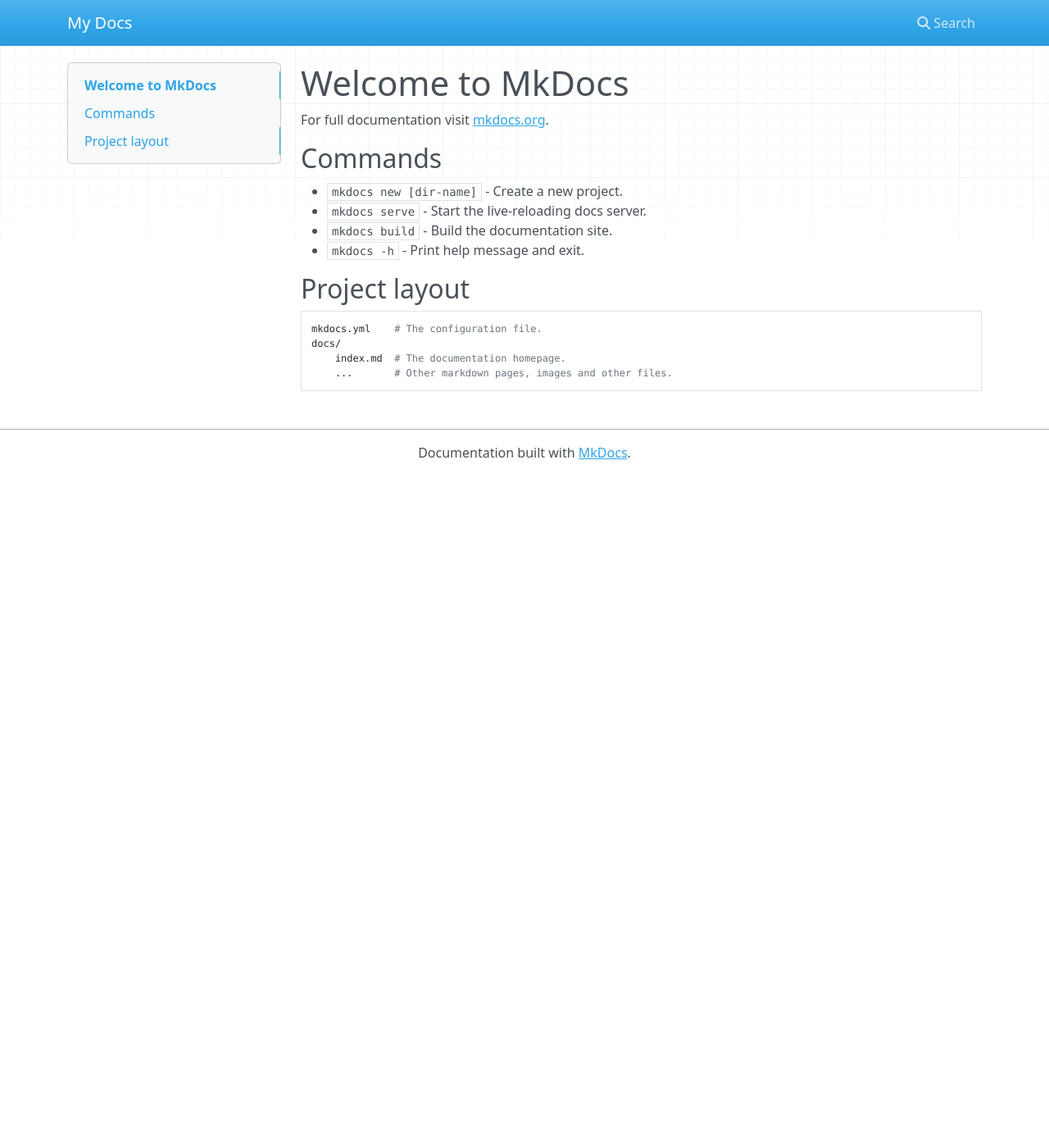
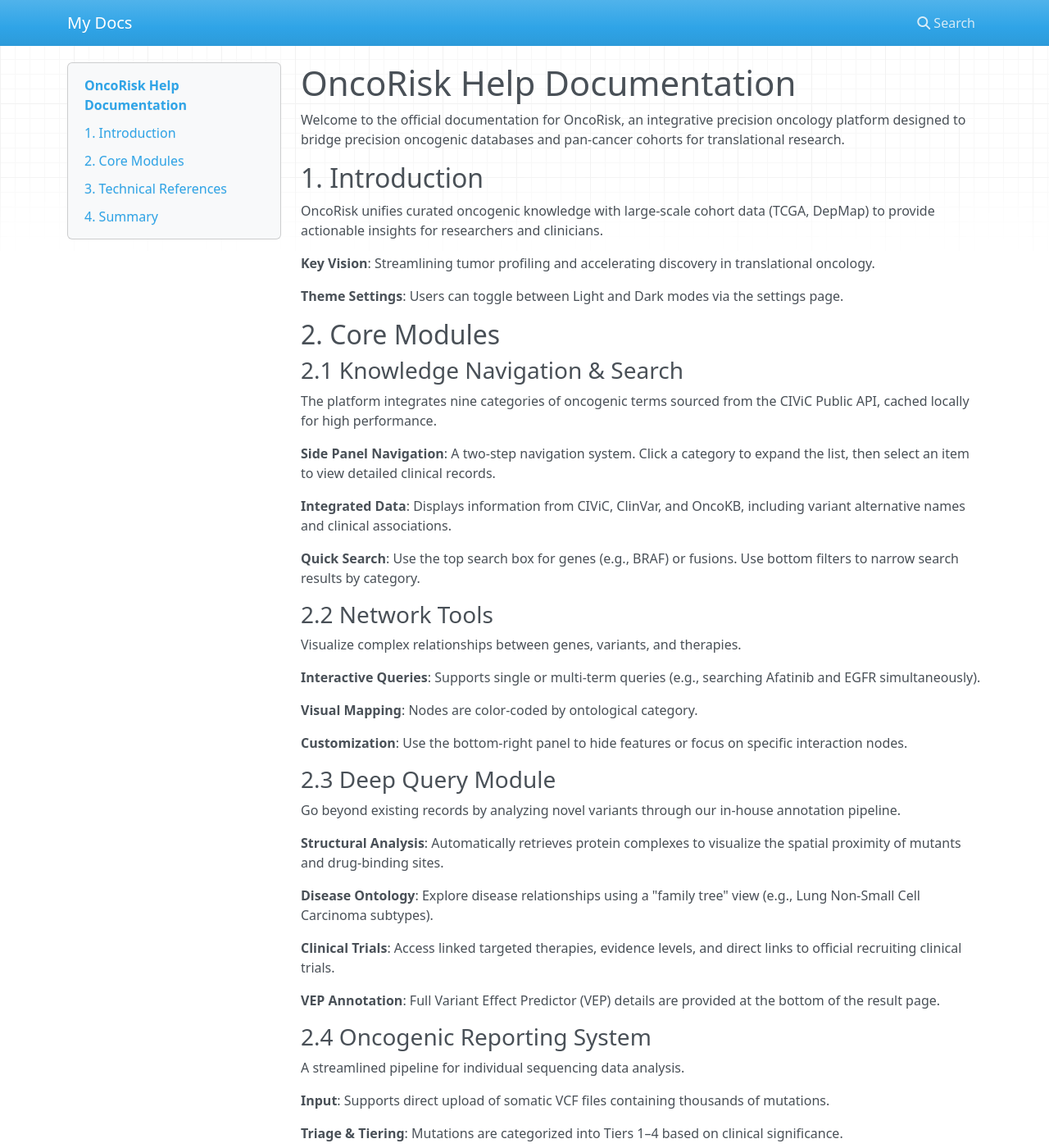
Before and after one commit to xiyasong/OncoRisk, an MkDocs documentation site: the page built from docs/index.md, in a window 1280 px wide and 1400 px high. Shown: the whole window at 82% size. Built offline with MkDocs 1.6.1, drawn with Linux system fonts in a browser that asks for light colours; nearby versions of some CDN libraries; some of the changed text lies outside the part shown.

Commit message:
Update documentation content

```diff
--- a/docs/index.md
+++ b/docs/index.md
@@ -1,17 +1,79 @@
-# Welcome to MkDocs
+# OncoRisk Help Documentation
+Welcome to the official documentation for OncoRisk, an integrative precision oncology platform designed to bridge precision oncogenic databases and pan-cancer cohorts for translational research.
 
-For full documentation visit [mkdocs.org](https://www.mkdocs.org).
+## 1. Introduction
+OncoRisk unifies curated oncogenic knowledge with large-scale cohort data (TCGA, DepMap) to provide actionable insights for researchers and clinicians.
 
-## Commands
+**Key Vision**: Streamlining tumor profiling and accelerating discovery in translational oncology.
 
-* `mkdocs new [dir-name]` - Create a new project.
-* `mkdocs serve` - Start the live-reloading docs server.
-* `mkdocs build` - Build the documentation site.
-* `mkdocs -h` - Print help message and exit.
+**Theme Settings**: Users can toggle between Light and Dark modes via the settings page.
 
-## Project layout
+## 2. Core Modules
+### 2.1 Knowledge Navigation & Search
+The platform integrates nine categories of oncogenic terms sourced from the CIViC Public API, cached locally for high performance.
 
-    mkdocs.yml    # The configuration file.
-    docs/
-        index.md  # The documentation homepage.
-        ...       # Other markdown pages, images and other files.
+**Side Panel Navigation**: A two-step navigation system. Click a category to expand the list, then select an item to view detailed clinical records.
+
+**Integrated Data**: Displays information from CIViC, ClinVar, and OncoKB, including variant alternative names and clinical associations.
+
+**Quick Search**: Use the top search box for genes (e.g., BRAF) or fusions. Use bottom filters to narrow search results by category.
+
+### 2.2 Network Tools
+Visualize complex relationships between genes, variants, and therapies.
+
+**Interactive Queries**: Supports single or multi-term queries (e.g., searching Afatinib and EGFR simultaneously).
+
+**Visual Mapping**: Nodes are color-coded by ontological category.
+
+**Customization**: Use the bottom-right panel to hide features or focus on specific interaction nodes.
+
+### 2.3 Deep Query Module
+Go beyond existing records by analyzing novel variants through our in-house annotation pipeline.
+
+**Structural Analysis**: Automatically retrieves protein complexes to visualize the spatial proximity of mutants and drug-binding sites.
+
+**Disease Ontology**: Explore disease relationships using a "family tree" view (e.g., Lung Non-Small Cell Carcinoma subtypes).
+
+**Clinical Trials**: Access linked targeted therapies, evidence levels, and direct links to official recruiting clinical trials.
+
+**VEP Annotation**: Full Variant Effect Predictor (VEP) details are provided at the bottom of the result page.
+
+### 2.4 Oncogenic Reporting System
+A streamlined pipeline for individual sequencing data analysis.
+
+**Input**: Supports direct upload of somatic VCF files containing thousands of mutations.
+
+**Triage & Tiering**: Mutations are categorized into Tiers 1–4 based on clinical significance.
+
+**Outputs**:
+- Live PDF preview of the clinical report.
+- Downloadable PDF reports and JSON outputs for downstream integration.
+
+### 2.5 MAF Tools (Cohort Analysis)
+For efficient cohort-level mutation visualization and statistical analysis.
+
+**Integrated Resources**: Includes 33 TCGA cancer cohorts and 2,427 DepMap cell line profiles.
+
+**Custom Uploads**: Users can upload their own .maf files.
+
+**Visualization Modules**:
+- **Cohort Level**: Oncoplots, mutation load comparisons, and landscape overviews.
+- **Gene/Sample Level**: Lollipop plots, rainfall plots, and VAF distributions.
+
+**Statistical Modules**: Includes 11 analytical tools (adapted from the maftools R package) covering:
+- TMB Calculation, Somatic Interactions, Cancer Driver Genes, Survival Analysis, Mutational Signatures, and Drug-Gene Interactions.
+
+### 2.6 Pan-Cancer Visual
+Explore variant and gene prevalence across seven major pan-cancer cohorts.
+
+**Single Variant Query**: Analyze mutation frequency, mean/median VAF, and distribution across cancer types.
+
+**Gene Analysis**: Identify and visualize the most frequently mutated genes using bar plots and heatmaps.
+
+## 3. Technical References
+For advanced users looking for detailed parameter descriptions in the Statistical Analysis module, please refer to:
+- [maftools R Package Documentation](https://bioconductor.org/packages/release/bioc/html/maftools.html)
+- Our supplementary documentation files.
+
+## 4. Summary
+OncoRisk empowers the oncology community by transforming complex genomic data into structured, visual, and actionable knowledge.
```
